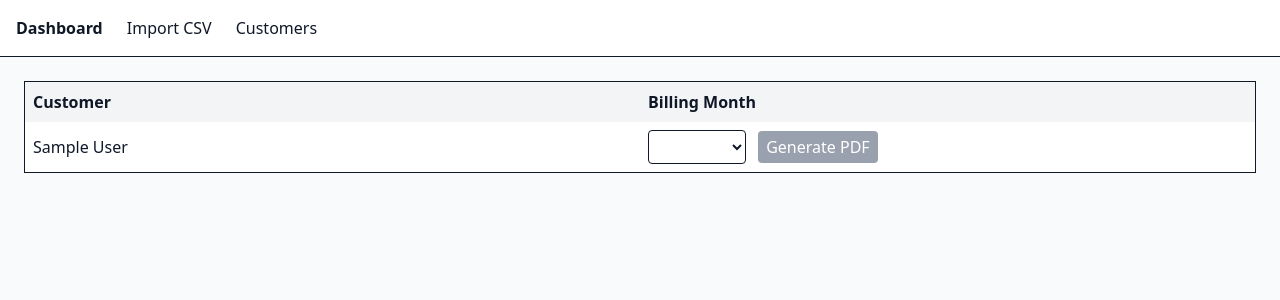
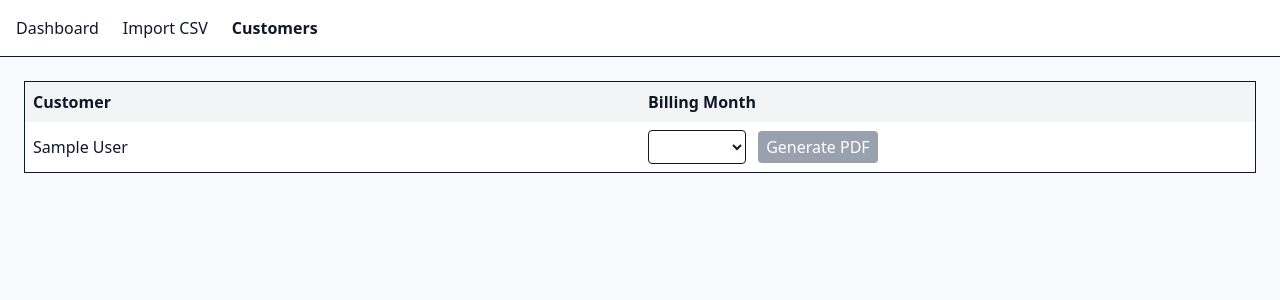
Before and after one commit to ValeV008/ElectricBilling, a FastAPI app: page /customers in a window 1280 px wide. Shown: the top 300 px of the page. Run offline with FastAPI, Linux system fonts and the light colour scheme; tables that the repository leaves empty hold one stand-in row (values such as "Sample post").

Commit message:
Made active menu item bold.

```diff
--- a/app/templates/base.html
+++ b/app/templates/base.html
@@ -14,9 +14,9 @@
   <body class="bg-gray-50 text-gray-900">
     <header class="p-4 border-b bg-white">
       <div class="container mx-auto flex gap-6">
-        <a href="/" class="font-semibold">Dashboard</a>
-        <a href="/imports">Import CSV</a>
-        <a href="/customers">Customers</a>
+        <a href="/" class="{{ 'font-semibold' if request.url.path == '/' else '' }}">Dashboard</a>
+        <a href="/imports" class="{{ 'font-semibold' if request.url.path.startswith('/imports') else '' }}">Import CSV</a>
+        <a href="/customers" class="{{ 'font-semibold' if request.url.path.startswith('/customers') else '' }}">Customers</a>
       </div>
     </header>
     <main class="container mx-auto p-6">{% block content %}{% endblock %}</main>
```
